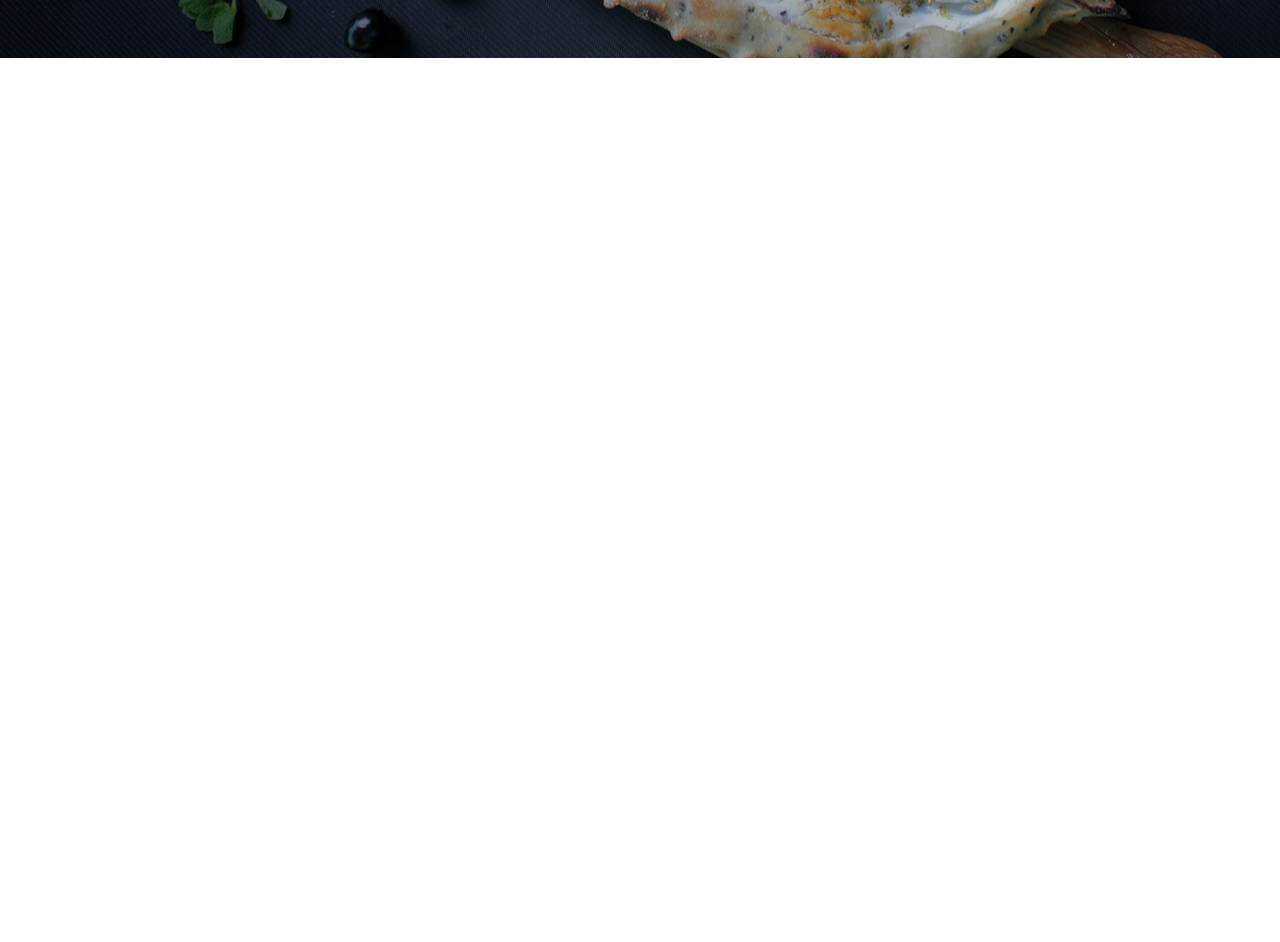
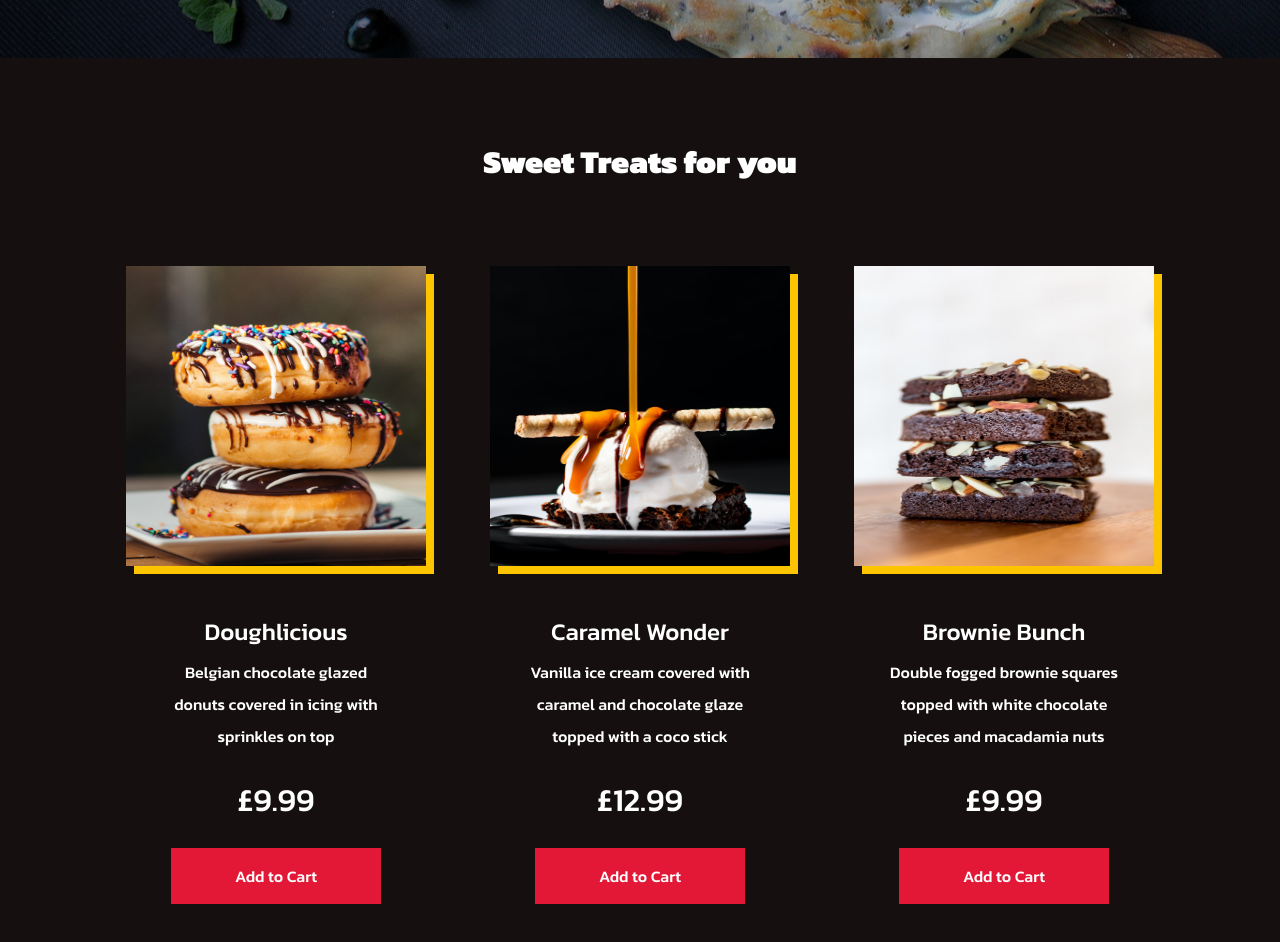
Before and after one commit to nicolanzi1/pizza_time, a React (Create React App) app: page / in a window 1280 px wide. Shown: the part 2200-3142 px from the top of the page. Before the commit the page ends 2258 px from the top, so only its background shows below. Built offline with nearby package versions, Linux system fonts and the light colour scheme.

Commit message:
Added a productDataTwo array and object, containing information about the Desserts section, which is also part of the Products component, and passed it into App.js to render below the Feature component

```diff
--- a/src/App.js
+++ b/src/App.js
@@ -3,7 +3,7 @@ import { BrowserRouter as Router } from 'react-router-dom'
 import { GlobalStyle } from './globalStyles'
 import Hero from './components/Hero'
 import Products from './components/Products'
-import { productData } from './components/Products/data'
+import { productData, productDataTwo } from './components/Products/data'
 import Feature from './components/Feature'
 
 function App() {
@@ -13,6 +13,7 @@ function App() {
       <Hero />
       <Products heading="Choose your favorite" data={productData} />
       <Feature />
+      <Products heading="Sweet Treats for you" data={productDataTwo} />
     </Router>
   )
 }
--- a/src/components/Products/data.js
+++ b/src/components/Products/data.js
@@ -1,6 +1,9 @@
 import product1 from '../../images/product-1.jpg'
 import product2 from '../../images/product-2.jpg'
 import product3 from '../../images/product-3.jpg'
+import sweet1 from '../../images/sweet3.jpg'
+import sweet2 from '../../images/sweet-2.jpg'
+import sweet3 from '../../images/sweet-3.jpg'
 
 export const productData = [
   {
@@ -31,3 +34,33 @@ export const productData = [
     button: 'Add to Cart',
   },
 ]
+
+export const productDataTwo = [
+  {
+    img: sweet2,
+    alt: 'Donuts',
+    name: 'Doughlicious',
+    desc:
+      'Belgian chocolate glazed donuts covered in icing with sprinkles on top',
+    price: '£9.99',
+    button: 'Add to Cart',
+  },
+  {
+    img: sweet3,
+    alt: 'Ice Cream',
+    name: 'Caramel Wonder',
+    desc:
+      'Vanilla ice cream covered with caramel and chocolate glaze topped with a coco stick',
+    price: '£12.99',
+    button: 'Add to Cart',
+  },
+  {
+    img: sweet1,
+    alt: 'Brownie',
+    name: 'Brownie Bunch',
+    desc:
+      'Double fogged brownie squares topped with white chocolate pieces and macadamia nuts',
+    price: '£9.99',
+    button: 'Add to Cart',
+  },
+]
```
Also changed, not shown: 1 other file (tests, documents, lock files or other folders).
